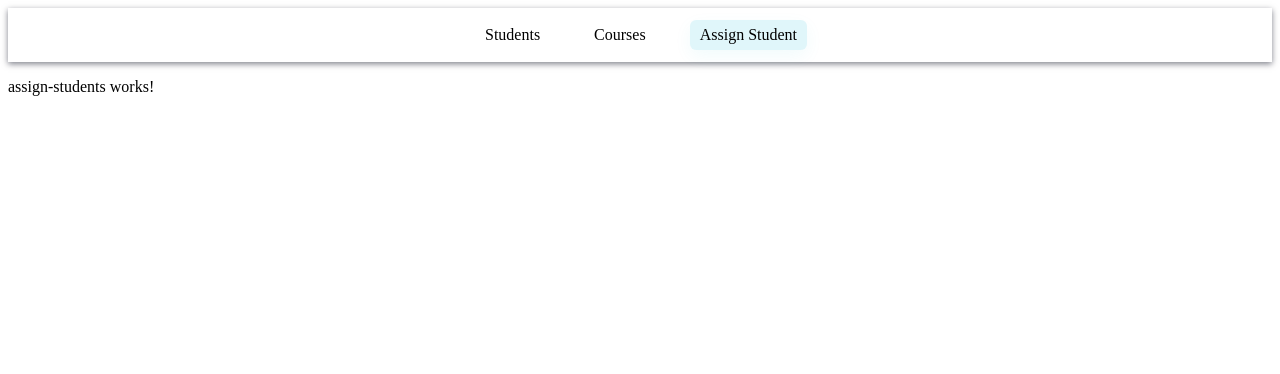
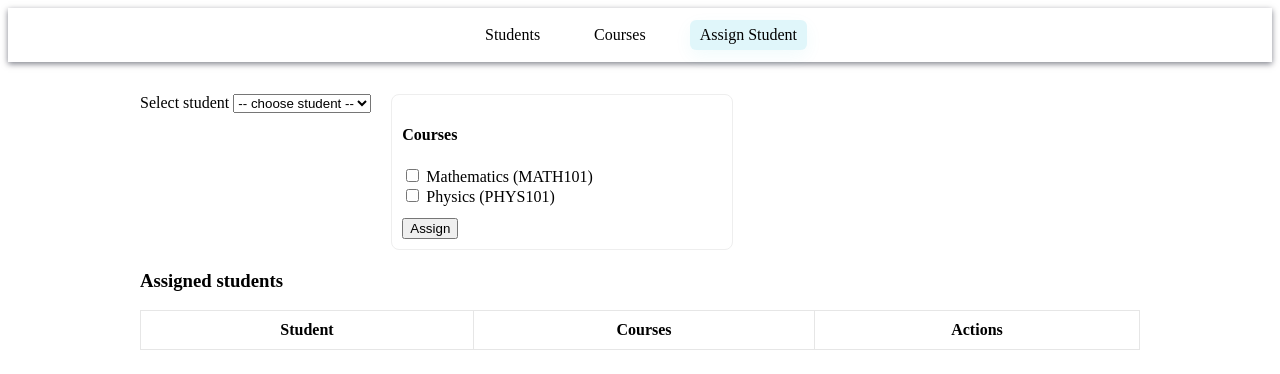
Before and after one commit to adnan-bin-wahid/Angular19-CourseAssignment, an Angular app in the folder student-course-Assignment/: page /assigned in a window 1280 px wide. Shown: the top 374 px of the page. Built offline with nearby package versions, Linux system fonts and the light colour scheme.

Commit message:
student assigning with course is done

```diff
--- a/student-course-Assignment/src/app/components/assign-students/assign-students.component.css
+++ b/student-course-Assignment/src/app/components/assign-students/assign-students.component.css
@@ -0,0 +1,8 @@
+
+.assign-page{max-width:1000px;margin:20px auto;padding:12px}
+.controls{display:flex;gap:20px;align-items:flex-start}
+.course-list{min-width:320px;padding:10px;border:1px solid #eee;border-radius:8px;background:#fff}
+.assign-actions{margin-top:12px}
+.assigned-list{margin-top:20px}
+.assigned-list table{width:100%;border-collapse:collapse}
+.assigned-list th,.assigned-list td{padding:10px;border:1px solid #e6e6e6}
--- a/student-course-Assignment/src/app/components/assign-students/assign-students.component.html
+++ b/student-course-Assignment/src/app/components/assign-students/assign-students.component.html
@@ -1 +1,43 @@
-<p>assign-students works!</p>
+<section class="assign-page">
+	<div class="controls">
+			<label>
+				Select student
+				<select [(ngModel)]="selectedStudentId" (ngModelChange)="onStudentChange($event)">
+					<option [ngValue]="null">-- choose student --</option>
+					<option *ngFor="let s of students$ | async" [ngValue]="s.id">{{ s.name }} ({{ s.rollNumber }})</option>
+				</select>
+			</label>
+
+		<div class="course-list">
+			<h4>Courses</h4>
+					<div *ngFor="let c of courses">
+						<label>
+							  <input type="checkbox" [checked]="checkedCourseIds.has(c.id)" (change)="toggleCourse(c.id, $any($event.target).checked)" />
+							{{ c.name }} ({{ c.courseCode }})
+						</label>
+					</div>
+			<div class="assign-actions">
+				<button (click)="assign()">Assign</button>
+			</div>
+		</div>
+	</div>
+
+	<section class="assigned-list">
+		<h3>Assigned students</h3>
+		<table>
+			<thead>
+				<tr><th>Student</th><th>Courses</th><th>Actions</th></tr>
+			</thead>
+			<tbody>
+				<tr *ngFor="let a of assigned$ | async">
+					<td>{{ a.name }} ({{ a.rollNumber }})</td>
+					  <td>{{ getCourseNames(a) }}</td>
+					<td>
+						<button (click)="loadForEdit(a)">Update</button>
+						<button (click)="unassign(a.id)">Remove</button>
+					</td>
+				</tr>
+			</tbody>
+		</table>
+	</section>
+</section>
--- a/student-course-Assignment/src/app/components/assign-students/assign-students.component.ts
+++ b/student-course-Assignment/src/app/components/assign-students/assign-students.component.ts
@@ -1,11 +1,72 @@
+
 import { Component } from '@angular/core';
+import { CommonModule } from '@angular/common';
+import { FormsModule } from '@angular/forms';
+import { StudentService } from '../../services/student.service';
+import { AssignmentService, AssignedStudent } from '../../services/assignment.service';
+import { Course } from '../../models/course';
+import { CourseService } from '../../services/course.service';
+import { Observable } from 'rxjs';
 
 @Component({
   selector: 'app-assign-students',
-  imports: [],
+  standalone: true,
+  imports: [CommonModule, FormsModule],
   templateUrl: './assign-students.component.html',
   styleUrls: ['./assign-students.component.css']
 })
 export class AssignStudentsComponent {
+  students$: Observable<any>;
+  courses: Course[] = [];
+  assigned$: Observable<any>;
 
+  // selection model
+  selectedStudentId: number | null = null;
+  checkedCourseIds = new Set<number>();
+
+  constructor(private students: StudentService, private assignments: AssignmentService, private courseService: CourseService) {
+    this.students$ = this.students.students;
+    this.assigned$ = this.assignments.assigned$;
+    // keep course list in sync with CourseService
+    this.courseService.courses.subscribe(list => this.courses = list);
+  }
+
+  onStudentChange(id: number | null) {
+    this.selectedStudentId = id || null;
+    // load assigned courses if exist
+    const assigned = this.assignments.getCurrent().find(a => a.id === this.selectedStudentId);
+    this.checkedCourseIds.clear();
+    if (assigned) assigned.courses.forEach(c => this.checkedCourseIds.add(c.id));
+  }
+
+  toggleCourse(courseId: number, checked: boolean) {
+    if (checked) this.checkedCourseIds.add(courseId);
+    else this.checkedCourseIds.delete(courseId);
+  }
+
+  assign() {
+    if (!this.selectedStudentId) return alert('Select a student first');
+    const student = this.students.getCurrent().find(s => s.id === this.selectedStudentId);
+    if (!student) return alert('Student not found');
+    const selectedCourses = this.courses.filter(c => this.checkedCourseIds.has(c.id));
+    const payload: AssignedStudent = { id: student.id, name: student.name, rollNumber: student.rollNumber, courses: selectedCourses };
+    this.assignments.assign(payload);
+  }
+
+  loadForEdit(a: AssignedStudent) {
+    this.selectedStudentId = a.id;
+    this.checkedCourseIds.clear();
+    a.courses.forEach(c => this.checkedCourseIds.add(c.id));
+    // update select and load checked courses
+    this.onStudentChange(this.selectedStudentId);
+  }
+
+  unassign(id: number) {
+    if (!confirm('Remove assignments for this student?')) return;
+    this.assignments.remove(id);
+  }
+
+  getCourseNames(a: AssignedStudent) {
+    return a.courses.map(c => c.name).join(', ');
+  }
 }
--- /dev/null
+++ b/student-course-Assignment/src/app/services/assignment.service.ts
@@ -0,0 +1,37 @@
+import { Injectable } from '@angular/core';
+import { BehaviorSubject } from 'rxjs';
+import { Course } from '../models/course';
+
+export interface AssignedStudent {
+  id: number;
+  name: string;
+  rollNumber: string;
+  courses: Course[];
+}
+
+@Injectable({ providedIn: 'root' })
+export class AssignmentService {
+  private assignedSource = new BehaviorSubject<AssignedStudent[]>([]);
+  assigned$ = this.assignedSource.asObservable();
+
+  getCurrent() {
+    return this.assignedSource.getValue();
+  }
+
+  assign(assigned: AssignedStudent) {
+    const current = this.getCurrent();
+    // if existing for this student id, replace
+    const exists = current.find(a => a.id === assigned.id);
+    if (exists) {
+      const updated = current.map(a => a.id === assigned.id ? assigned : a);
+      this.assignedSource.next(updated);
+    } else {
+      this.assignedSource.next([...current, assigned]);
+    }
+  }
+
+  remove(id: number) {
+    const current = this.getCurrent().filter(a => a.id !== id);
+    this.assignedSource.next(current);
+  }
+}
```
